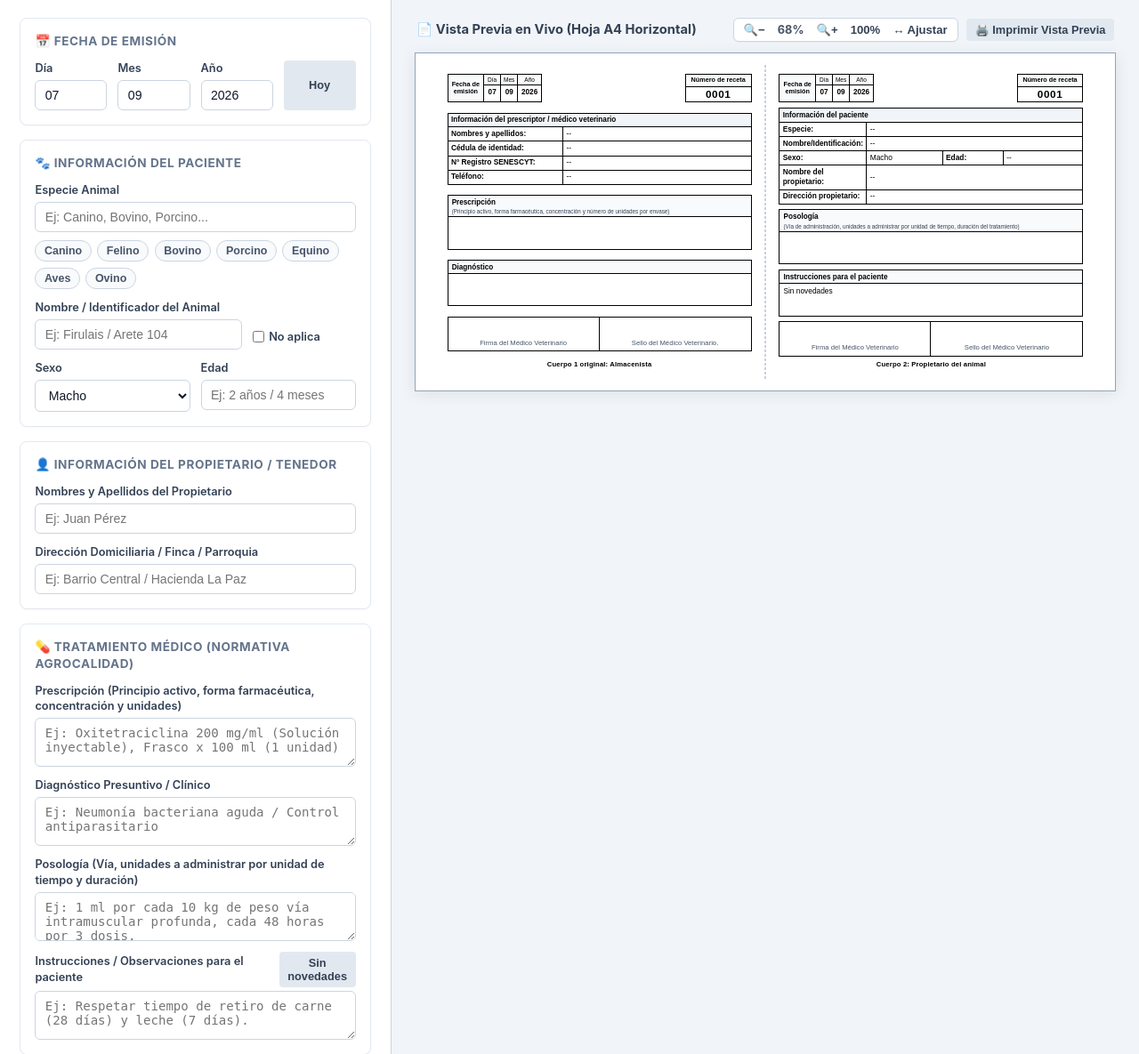
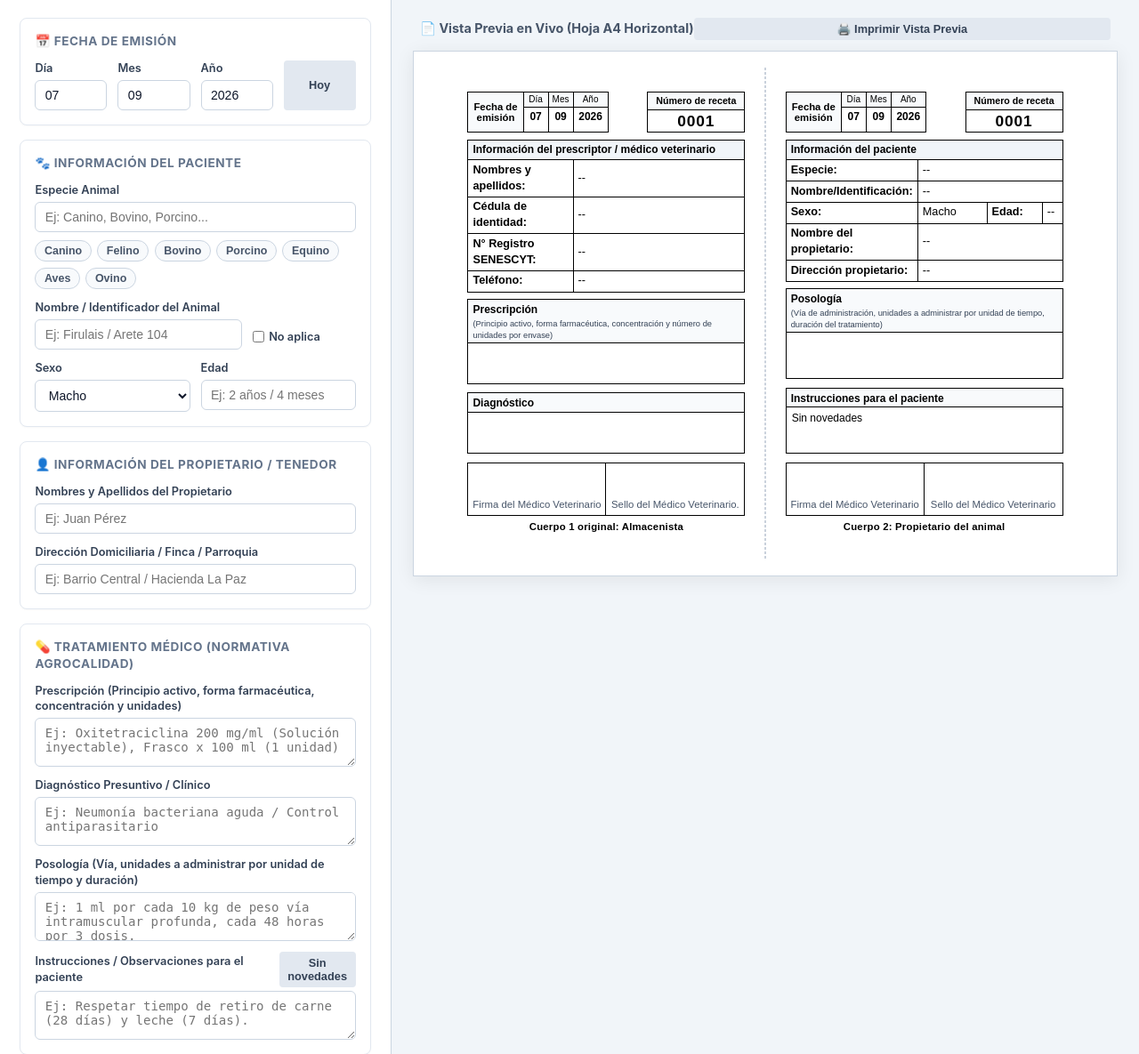
Before and after one commit to Klopezxd/vet-prescription-generator, a Python web app: template src/templates/index.html in a window 1280 px wide. Shown: the part 58-1243 px from the top of the page at 89% size. Run offline with Jinja, Linux system fonts and the light colour scheme; the template is opened without the code that fills it, so the values that code supplies are empty.

Commit message:
fix(print): restore exact official Agrocalidad print format and prescription sheet proportions

```diff
--- a/src/static/css/app.css
+++ b/src/static/css/app.css
@@ -283,65 +283,21 @@ body {
 /* Barra de Herramientas de la Vista Previa */
 .preview-toolbar {
     width: 100%;
-    max-width: 1160px;
+    max-width: 1020px;
     display: flex;
     justify-content: space-between;
     align-items: center;
     margin-bottom: 0.75rem;
-    padding: 0 0.25rem;
-    flex-wrap: wrap;
-    gap: 0.5rem;
+    padding: 0 0.5rem;
 }
 
 .preview-title {
-    font-size: 0.92rem;
+    font-size: 0.9rem;
     font-weight: 700;
-    color: #334155;
+    color: #475569;
     display: flex;
     align-items: center;
     gap: 0.4rem;
-}
-
-.preview-actions {
-    display: flex;
-    align-items: center;
-    gap: 0.6rem;
-}
-
-.zoom-controls {
-    display: inline-flex;
-    align-items: center;
-    background: #ffffff;
-    border: 1px solid #cbd5e1;
-    border-radius: 6px;
-    padding: 2px 4px;
-    box-shadow: 0 1px 2px rgba(0,0,0,0.04);
-}
-
-.btn-zoom {
-    background: transparent;
-    border: none;
-    padding: 3px 7px;
-    font-size: 0.82rem;
-    font-weight: 600;
-    color: #334155;
-    cursor: pointer;
-    border-radius: 4px;
-    transition: background 0.15s ease, color 0.15s ease;
-}
-
-.btn-zoom:hover {
-    background: #e2e8f0;
-    color: var(--primary);
-}
-
-.zoom-text {
-    font-size: 0.8rem;
-    font-weight: 700;
-    color: #475569;
-    min-width: 44px;
-    text-align: center;
-    user-select: none;
 }
 
 /* ==========================================================================
@@ -351,17 +307,15 @@ body {
 .prescription-sheet {
     background: #ffffff;
     width: 100%;
-    max-width: 1160px;
-    min-width: 740px;
-    padding: 9mm 8mm;
-    box-shadow: 0 4px 25px rgba(0, 0, 0, 0.09);
+    max-width: 1020px;
+    aspect-ratio: 1.414 / 1; /* Proporción A4 apaisado */
+    padding: 12mm 10mm;
+    box-shadow: 0 4px 20px rgba(0, 0, 0, 0.08);
     display: flex;
     position: relative;
-    border: 1.2px solid #94a3b8;
+    border: 1px solid #cbd5e1;
     color: #000000;
     font-family: Arial, Helvetica, sans-serif;
-    box-sizing: border-box;
-    transition: zoom 0.1s ease-out;
 }
 
 /* División central para corte manual */
@@ -379,17 +333,15 @@ body {
     width: 50%;
     display: flex;
     flex-direction: column;
-    justify-content: space-between;
     padding: 0 6mm;
-    box-sizing: border-box;
 }
 
 /* Tablas con bordes negros oficiales */
 .agro-table {
     width: 100%;
     border-collapse: collapse;
-    margin-bottom: 2.2mm;
-    font-size: 9.2pt;
+    margin-bottom: 2mm;
+    font-size: 9.5pt;
 }
 
 .agro-table th, .agro-table td {
@@ -414,8 +366,8 @@ body {
     display: flex;
     justify-content: space-between;
     align-items: stretch;
-    gap: 3mm;
-    margin-bottom: 2.2mm;
+    gap: 4mm;
+    margin-bottom: 2mm;
 }
 
 .box-fecha {
@@ -425,15 +377,14 @@ body {
 }
 
 .box-fecha-label {
-    padding: 3px 6px;
+    padding: 4px 6px;
     font-weight: bold;
     display: flex;
     align-items: center;
     border-right: 1.2px solid #000;
     background: #f8fafc;
     text-align: center;
-    line-height: 1.15;
-    font-size: 8pt;
+    line-height: 1.1;
 }
 
 .box-fecha-cols {
@@ -454,9 +405,9 @@ body {
 }
 
 .date-title {
-    font-size: 7.2pt;
+    font-size: 7.5pt;
     border-bottom: 1px solid #000;
-    padding: 1.5px 0;
+    padding: 1px 0;
     background: #f8fafc;
 }
 
@@ -495,7 +446,8 @@ body {
 /* Cajas de Contenido Médico */
 .content-box {
     border: 1.2px solid #000;
-    margin-bottom: 2.2mm;
+    margin-bottom: 2.5mm;
+    flex-grow: 1;
     display: flex;
     flex-direction: column;
 }
@@ -503,7 +455,7 @@ body {
 .content-box-title {
     font-weight: bold;
     font-size: 9pt;
-    padding: 3px 6px 1px 6px;
+    padding: 3px 5px 1px 5px;
     background: #f8fafc;
     border-bottom: 1px solid #000;
 }
@@ -517,19 +469,19 @@ body {
 
 .content-box-body {
     padding: 4px 6px;
-    font-size: 9.2pt;
-    line-height: 1.32;
-    min-height: 52px;
+    font-size: 9pt;
+    flex: 1;
     white-space: pre-wrap;
     word-break: break-word;
+    min-height: 45px;
 }
 
 /* Área de Firmas y Sellos */
 .signature-box {
     border: 1.2px solid #000;
     display: flex;
-    height: 58px;
-    margin-bottom: 1.8mm;
+    height: 60px;
+    margin-bottom: 1.5mm;
 }
 
 .signature-half {
@@ -537,7 +489,7 @@ body {
     display: flex;
     align-items: flex-end;
     justify-content: center;
-    padding-bottom: 4px;
+    padding-bottom: 3px;
     font-size: 8.5pt;
     color: #475569;
     border-right: 1.2px solid #000;
@@ -683,7 +635,7 @@ body {
         background: #ffffff !important;
         margin: 0 !important;
         padding: 0 !important;
-        overflow: hidden !important;
+        overflow: visible !important;
         font-family: Arial, Helvetica, sans-serif !important;
     }
 
@@ -705,22 +657,19 @@ body {
         margin: 0 !important;
         background: transparent !important;
         height: auto !important;
-        overflow: hidden !important;
+        overflow: visible !important;
     }
 
-    /* Ajustar la hoja exactamente a la página A4 apaisada (evitando 2da hoja en blanco) */
+    /* Ajustar la hoja exactamente a la página A4 apaisada */
     .prescription-sheet {
         box-shadow: none !important;
         border: none !important;
         max-width: 100% !important;
         width: 100% !important;
-        height: 198mm !important;
-        max-height: 198mm !important;
-        padding: 3mm 2mm !important;
+        height: 100vh !important;
+        padding: 4mm 2mm !important;
         page-break-after: avoid !important;
         page-break-inside: avoid !important;
-        break-inside: avoid !important;
-        overflow: hidden !important;
     }
 
     .prescription-sheet::after {
--- a/src/static/js/app.js
+++ b/src/static/js/app.js
@@ -22,7 +22,6 @@ document.addEventListener("DOMContentLoaded", () => {
     initRealtimePreview();
     setTodayDate();
     initDateAutoPadding();
-    initZoomControls();
     fetchNextNumber();
     fetchVetConfig();
 });
@@ -667,7 +666,7 @@ setInterval(() => {
 }, 2000);
 
 // ==========================================================================
-// 12. Control de Zoom y Maximización de Pantalla
+// 12. Maximización de Pantalla
 // ==========================================================================
 
 function asegurarPantallaMaximizada() {
@@ -678,65 +677,3 @@ function asegurarPantallaMaximizada() {
         }
     } catch (e) {}
 }
-
-let currentZoom = 1.0;
-
-function initZoomControls() {
-    const savedZoom = localStorage.getItem("recetario_zoom");
-    if (savedZoom) {
-        const z = parseFloat(savedZoom);
-        if (!isNaN(z)) {
-            aplicarZoom(z);
-            return;
-        }
-    }
-    // Si la pantalla es más pequeña (por ejemplo notebooks), auto-ajustar al ancho disponible
-    if (window.innerWidth < 1440) {
-        ajustarZoomAlAncho();
-    } else {
-        aplicarZoom(1.0);
-    }
-}
-
-function aplicarZoom(nivel) {
-    currentZoom = Math.max(0.65, Math.min(1.4, Math.round(nivel * 100) / 100));
-    const sheet = document.getElementById("printable-sheet");
-    const label = document.getElementById("zoom-level-text");
-    if (sheet) {
-        sheet.style.zoom = currentZoom;
-    }
-    if (label) {
-        label.textContent = `${Math.round(currentZoom * 100)}%`;
-    }
-    try {
-        localStorage.setItem("recetario_zoom", currentZoom.toString());
-    } catch (e) {}
-}
-
-function cambiarZoom(delta) {
-    localStorage.setItem("recetario_zoom_manual", "true");
-    aplicarZoom(currentZoom + delta);
-}
-
-function resetZoom() {
-    localStorage.removeItem("recetario_zoom_manual");
-    aplicarZoom(1.0);
-}
-
-function ajustarZoomAlAncho() {
-    const rightPanel = document.querySelector(".right-panel");
-    const sheet = document.getElementById("printable-sheet");
-    if (!rightPanel || !sheet) return;
-    const availableWidth = rightPanel.clientWidth - 50;
-    const naturalWidth = 1160;
-    if (availableWidth > 0) {
-        const fitScale = Math.min(1.35, Math.max(0.65, availableWidth / naturalWidth));
-        aplicarZoom(fitScale);
-    }
-}
-
-window.addEventListener("resize", () => {
-    if (window.innerWidth < 1440 && !localStorage.getItem("recetario_zoom_manual")) {
-        ajustarZoomAlAncho();
-    }
-});
--- a/src/templates/index.html
+++ b/src/templates/index.html
@@ -161,16 +161,7 @@
                 <div class="preview-title">
                     <span>📄 Vista Previa en Vivo (Hoja A4 Horizontal)</span>
                 </div>
-                <div class="preview-actions">
-                    <div class="zoom-controls">
-                        <button type="button" class="btn-zoom" onclick="cambiarZoom(-0.1)" title="Reducir tamaño de vista previa">🔍−</button>
-                        <span id="zoom-level-text" class="zoom-text">100%</span>
-                        <button type="button" class="btn-zoom" onclick="cambiarZoom(0.1)" title="Aumentar tamaño de vista previa">🔍+</button>
-                        <button type="button" class="btn-zoom" onclick="resetZoom()" title="Restablecer a 100%">100%</button>
-                        <button type="button" class="btn-zoom" onclick="ajustarZoomAlAncho()" title="Ajustar al ancho de pantalla">↔ Ajustar</button>
-                    </div>
-                    <button type="button" class="btn btn-secondary btn-sm" onclick="window.print()">🖨️ Imprimir Vista Previa</button>
-                </div>
+                <button type="button" class="btn btn-secondary btn-sm" onclick="window.print()">🖨️ Imprimir Vista Previa</button>
             </div>
 
             <!-- HOJA FÍSICA AGROCALIDAD (2 CUERPOS LADO A LADO) -->
```
